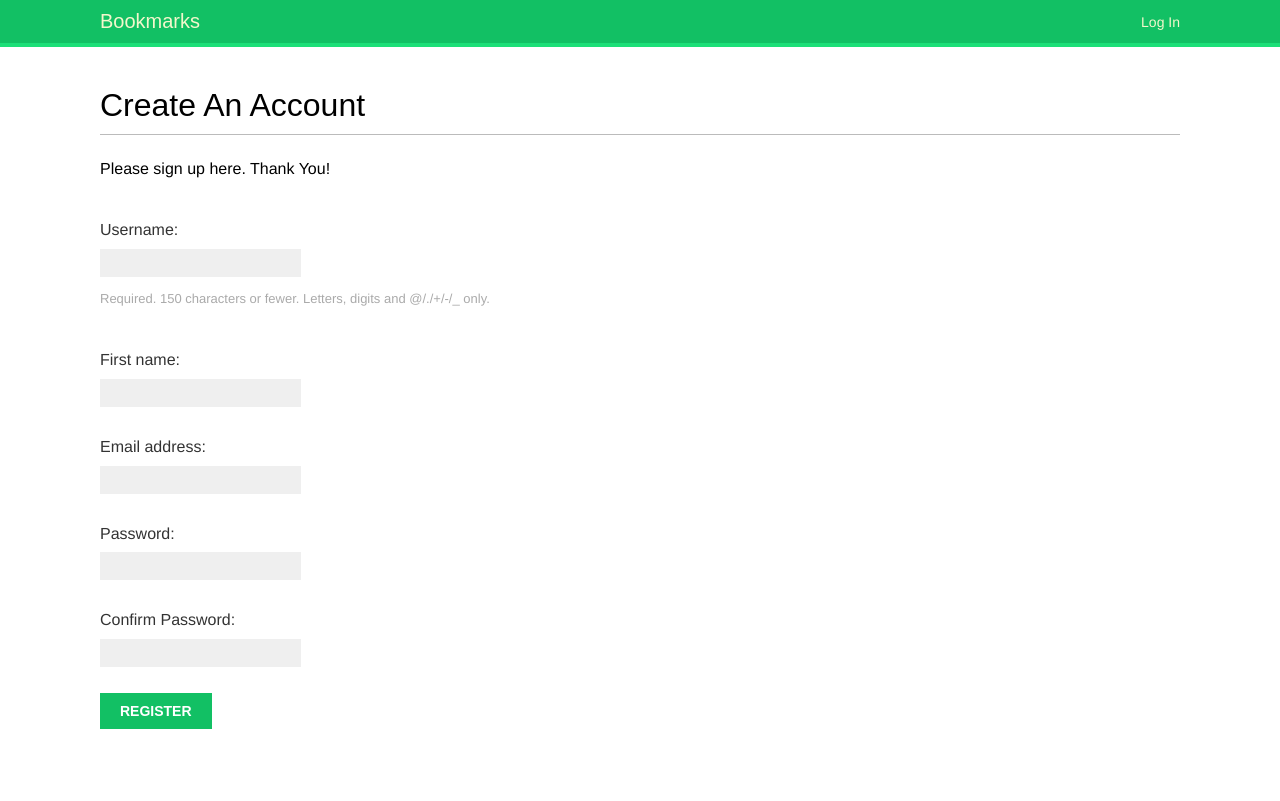
After one commit to Ceasar15/Social-Website, a Django app: page /account/register/ in a window 1280 px wide. The commit adds this page. Run offline with Django 3.2, Linux system fonts and the light colour scheme; some web fonts are replaced.

Commit message:
user can register for a new account

```diff
--- a/bookmarks/account/forms.py
+++ b/bookmarks/account/forms.py
@@ -12,4 +12,9 @@ class UserRegistrationForm(forms.ModelForm):
 
     class Meta:
         model = User
-        fields  = ('username', 'first_name', )
+        fields  = ('username', 'first_name', 'email')
+
+    def clean_password2(self):
+        if self.cleaned_data['password'] != self.cleaned_data['password2']:
+            raise forms.ValidationError('Passwords don\'t match')
+        return self.cleaned_data['password2']
--- a/bookmarks/account/urls.py
+++ b/bookmarks/account/urls.py
@@ -6,6 +6,8 @@ from . import views
 
 urlpatterns = [
     # Post Views
+    #register
+    path('register/', views.register, name='register'),
     # path('login/', views.user_login, name='login')
     path('login/', auth_views.LoginView.as_view(), name='login'),
     path('logout/', auth_views.LogoutView.as_view(), name='logout'),
@@ -19,4 +21,5 @@ urlpatterns = [
     path('reset/<uidb64>/<token>/', auth_views.PasswordResetConfirmView.as_view(), name='password_reset_confirm'),
     path('reset/done/', auth_views.PasswordResetCompleteView.as_view(), name='password_reset_complete')
 
+
 ]
--- a/bookmarks/account/views.py
+++ b/bookmarks/account/views.py
@@ -5,7 +5,7 @@ from django.contrib.auth import authenticate, login
 from django.contrib.auth.decorators import login_required
 
 
-from .forms import LoginForm
+from .forms import LoginForm, UserRegistrationForm
 
 
 # Create your views here.
@@ -43,3 +43,18 @@ def user_login(request):
             'form': form,
             }
         return render(request, 'account/login.html', context)
+
+
+# USER REGISTRATION
+def register(request):
+    if request.method == 'POST':
+        user_form = UserRegistrationForm(request.POST)
+        if user_form.is_valid():
+            new_user = user_form.save(commit=False)
+            new_user.set_password(user_form.cleaned_data['password'])
+            new_user.save()
+            return render(request, "account/register_done.html", {'new_user': new_user})
+
+    else:
+        user_form =UserRegistrationForm()
+    return render(request, 'account/register.html', {'user_form': user_form})
--- /dev/null
+++ b/bookmarks/templates/account/register.html
@@ -0,0 +1,15 @@
+{% extends "base.html" %}
+
+{% block title %}
+    Register Here!
+{% endblock title %}
+
+{% block content  %}
+    <h1>Create An Account</h1>
+    <p>Please sign up here. Thank You!</p>
+    <form action="#" method="post">
+        {% csrf_token %}
+        {{ user_form.as_p }}
+        <p><input type="submit" value="Register"></p>
+    </form>
+{% endblock content %}
--- a/bookmarks/templates/registration/login.html
+++ b/bookmarks/templates/registration/login.html
@@ -7,7 +7,7 @@
             Your username and password did not match
         </p>
     {% else %}
-        <p>Charley, Log-In for this side give me.</p>
+        <p>Charley, Log-In for this side give me. If you no get account, then <a href="{% url 'register' %}">register</a> for this side</p>
     {% endif %}
     <div>
         <form action="{% url 'login' %}" method="POST">
```
Also changed, not shown: bookmarks/templates/account/register_done.html (added, +9 -0 lines).
